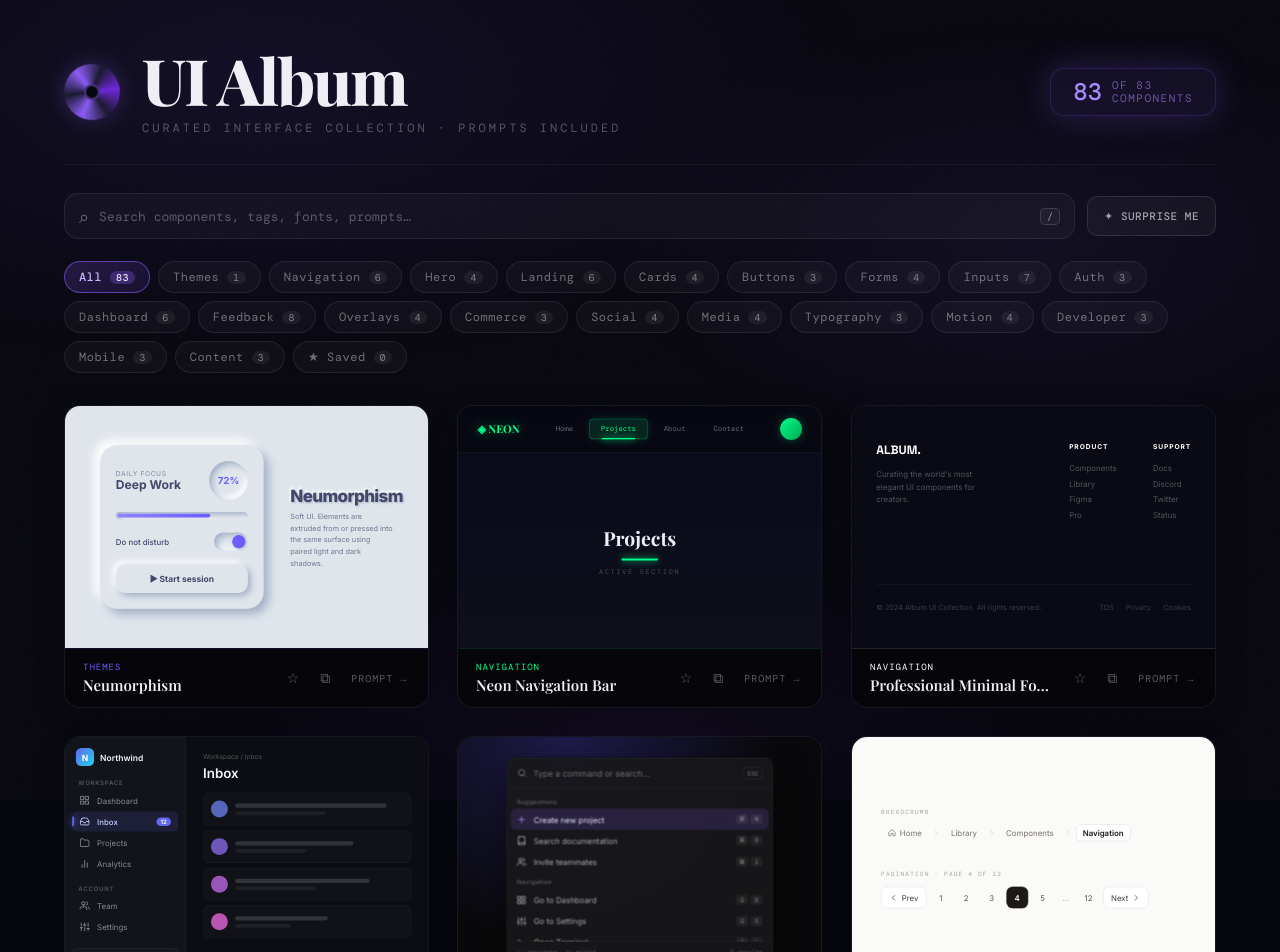
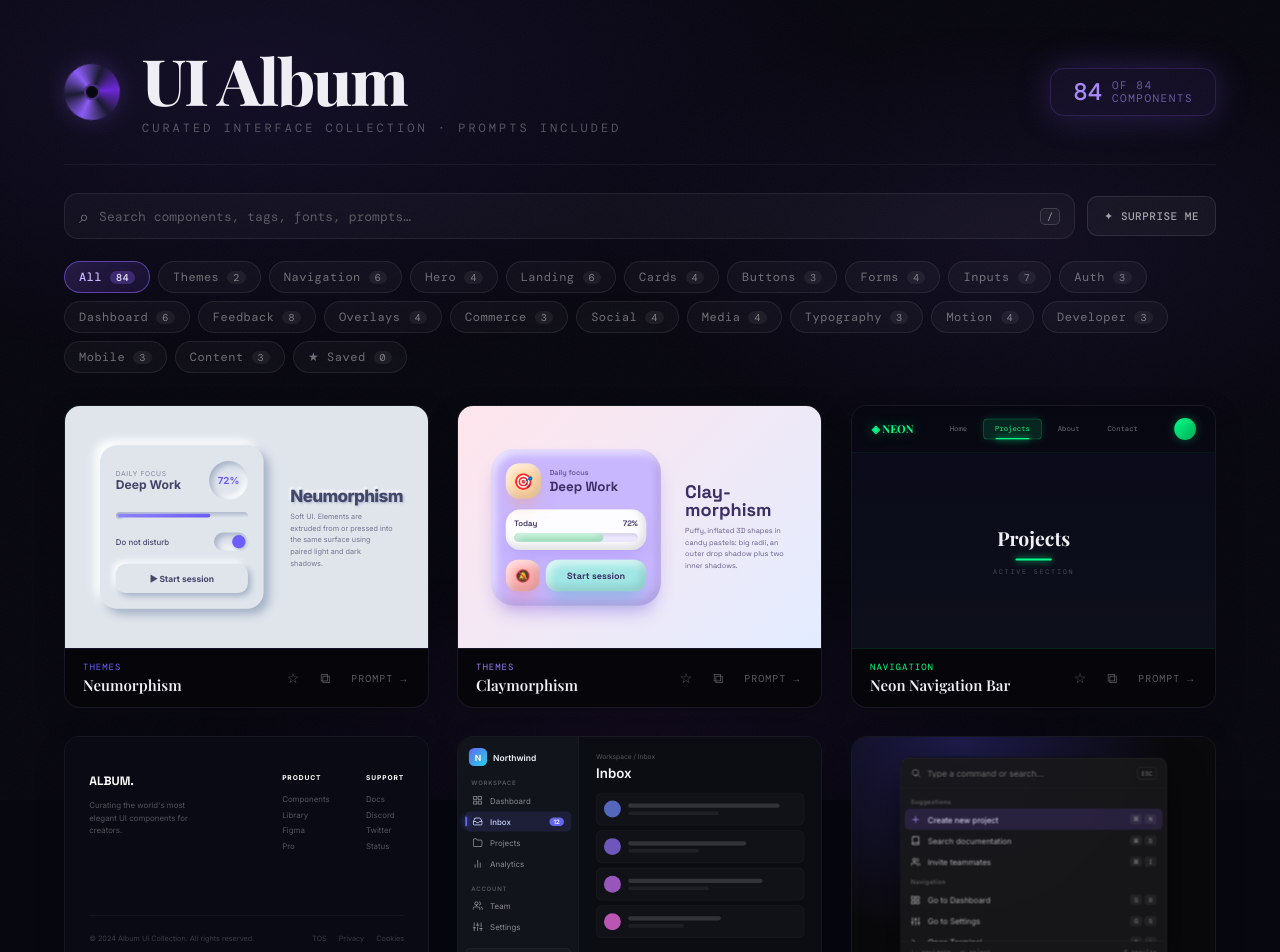
Before and after one commit to Dreadonyx/UI-Album, a React (Vite) app: page / in a window 1280 px wide. Shown: the top 952 px of the page. Built offline with nearby package versions, Linux system fonts and the light colour scheme; a web font is replaced by a local one.

Commit message:
Add Claymorphism theme

```diff
--- a/src/catalog.js
+++ b/src/catalog.js
@@ -1,6 +1,7 @@
 import { lazy } from 'react';
 
 const ThemeNeumorphism = lazy(() => import('./components/ThemeNeumorphism'));
+const ThemeClaymorphism = lazy(() => import('./components/ThemeClaymorphism'));
 const NeonNavbar = lazy(() => import('./components/NeonNavbar'));
 const MinimalFooter = lazy(() => import('./components/MinimalFooter'));
 const SidebarNav = lazy(() => import('./components/SidebarNav'));
@@ -102,6 +103,16 @@ const ENTRIES = [
     prompt: 'Design a "Deep Work" focus widget in neumorphism (soft UI) on a single flat surface color #e0e5ec. Every element is the same color as the background and gets its form only from paired shadows: raised elements use 9px 9px 16px #a3b1c6 and -9px -9px 16px #ffffff; pressed elements use the inset version. Card radius 28px. Include an inset circular percentage dial, an inset progress track with a violet (#6d5dfc) gradient fill, an inset switch track with a raised knob that turns violet when on, and a full-width button that looks raised at rest and becomes inset (pressed) while the session runs. Text #44476a in Inter.',
     code: `body { background: #e0e5ec; }\n.raised { background: #e0e5ec; box-shadow: 9px 9px 16px #a3b1c6, -9px -9px 16px #ffffff; border-radius: 28px; }\n.inset { box-shadow: inset 5px 5px 10px #a3b1c6, inset -5px -5px 10px #ffffff; }\n.btn:active, .btn[aria-pressed="true"] { box-shadow: inset 5px 5px 10px #a3b1c6, inset -5px -5px 10px #ffffff; color: #6d5dfc; }`,
     usage: 'Calm dashboards, smart-home and music controls. Keep contrast in check: add color for states and focus.',
+  },
+  {
+    title: 'Claymorphism', category: 'Themes', component: ThemeClaymorphism,
+    accent: '#9b7cff',
+    palette: ['#c8b6ff', '#ffd6a5', '#a0e7e5', '#9bf6c5', '#ffadad'],
+    tags: ['Clay', '3D', 'Pastel'],
+    fonts: ['Space Grotesk'],
+    prompt: 'Design a "Deep Work" focus widget in claymorphism on a pink-to-periwinkle pastel gradient. Elements look like inflated clay: very large radii (38px card, 20–24px inner pieces), pastel fills (#c8b6ff card, #ffd6a5 icon tile, #a0e7e5 button, #9bf6c5 progress, #ffadad active toggle) and a triple shadow on each piece: a soft colored outer drop shadow (0 18px 30px -10px) plus an inner dark shadow bottom-right and an inner white highlight top-left. Include an emoji icon tile, a white clay panel with the progress bar, a square clay toggle button (🔕/🔔) and a chunky "Start session" button that squishes (scale 0.97) while running. Space Grotesk bold, deep purple text #3b2f63.',
+    code: `.clay { border-radius: 38px; background: #c8b6ff; box-shadow: 0 18px 30px -10px rgba(124,92,230,.45), inset -6px -8px 14px rgba(0,0,0,.12), inset 6px 8px 14px rgba(255,255,255,.65); }\n.clay-btn { border-radius: 20px; background: #a0e7e5; }\n.clay-btn:active { transform: scale(.97); }`,
+    usage: 'Playful consumer apps, kids and education products, onboarding illustrations and 3D-ish landing pages.',
   },
 
   // ─── Navigation ───────────────────────────────────────────
--- /dev/null
+++ b/src/components/ThemeClaymorphism.jsx
@@ -0,0 +1,43 @@
+import useFocusSession from './useFocusSession';
+
+const clay = (color, shadow) => ({
+  background: color,
+  boxShadow: `0 18px 30px -10px ${shadow}, inset -6px -8px 14px rgba(0,0,0,0.12), inset 6px 8px 14px rgba(255,255,255,0.65)`,
+});
+
+export default function ThemeClaymorphism() {
+  const { progress, running, toggleRunning, dnd, toggleDnd } = useFocusSession();
+
+  return (
+    <div style={{ width: '600px', height: '400px', background: 'linear-gradient(135deg, #ffe5ec 0%, #e2ecff 100%)', display: 'flex', alignItems: 'center', justifyContent: 'center', gap: '40px', fontFamily: "'Space Grotesk', sans-serif", color: '#3b2f63' }}>
+      <div style={{ width: '280px', padding: '24px', borderRadius: '38px', ...clay('#c8b6ff', 'rgba(124,92,230,0.45)') }}>
+        <div style={{ display: 'flex', alignItems: 'center', gap: '14px', marginBottom: '18px' }}>
+          <div style={{ width: '58px', height: '58px', borderRadius: '22px', display: 'flex', alignItems: 'center', justifyContent: 'center', fontSize: '26px', ...clay('#ffd6a5', 'rgba(255,160,80,0.5)') }}>🎯</div>
+          <div>
+            <div style={{ fontSize: '12px', fontWeight: 600, opacity: 0.7 }}>Daily focus</div>
+            <div style={{ fontSize: '22px', fontWeight: 700 }}>Deep Work</div>
+          </div>
+        </div>
+
+        <div style={{ padding: '14px', borderRadius: '24px', marginBottom: '16px', ...clay('#fdfcff', 'rgba(124,92,230,0.25)') }}>
+          <div style={{ display: 'flex', justifyContent: 'space-between', fontSize: '13px', fontWeight: 600, marginBottom: '8px' }}><span>Today</span><span>{progress}%</span></div>
+          <div style={{ height: '14px', borderRadius: '14px', background: '#ece6ff', boxShadow: 'inset 2px 3px 6px rgba(0,0,0,0.12)' }}>
+            <div style={{ height: '100%', width: `${progress}%`, borderRadius: '14px', ...clay('#9bf6c5', 'transparent'), transition: 'width 0.4s' }} />
+          </div>
+        </div>
+
+        <div style={{ display: 'flex', gap: '10px' }}>
+          <button role="switch" aria-checked={dnd} aria-label="Do not disturb" onClick={toggleDnd} style={{ width: '56px', height: '52px', borderRadius: '20px', border: 'none', cursor: 'pointer', fontSize: '20px', ...clay(dnd ? '#ffadad' : '#fdfcff', dnd ? 'rgba(255,100,100,0.45)' : 'rgba(124,92,230,0.25)'), transition: 'background 0.2s' }}>{dnd ? '🔕' : '🔔'}</button>
+          <button onClick={toggleRunning} style={{ flex: 1, height: '52px', borderRadius: '20px', border: 'none', cursor: 'pointer', fontFamily: 'inherit', fontSize: '15px', fontWeight: 700, color: '#3b2f63', ...clay(running ? '#ffd6a5' : '#a0e7e5', running ? 'rgba(255,160,80,0.5)' : 'rgba(40,180,170,0.45)'), transform: running ? 'scale(0.97)' : 'none', transition: 'transform 0.15s' }}>
+            {running ? 'Pause session' : 'Start session'}
+          </button>
+        </div>
+      </div>
+
+      <div style={{ width: '170px' }}>
+        <div style={{ fontSize: '30px', fontWeight: 700, lineHeight: 1 }}>Clay&shy;morphism</div>
+        <p style={{ fontSize: '12px', lineHeight: 1.6, marginTop: '10px', opacity: 0.75 }}>Puffy, inflated 3D shapes in candy pastels: big radii, an outer drop shadow plus two inner shadows.</p>
+      </div>
+    </div>
+  );
+}
```
